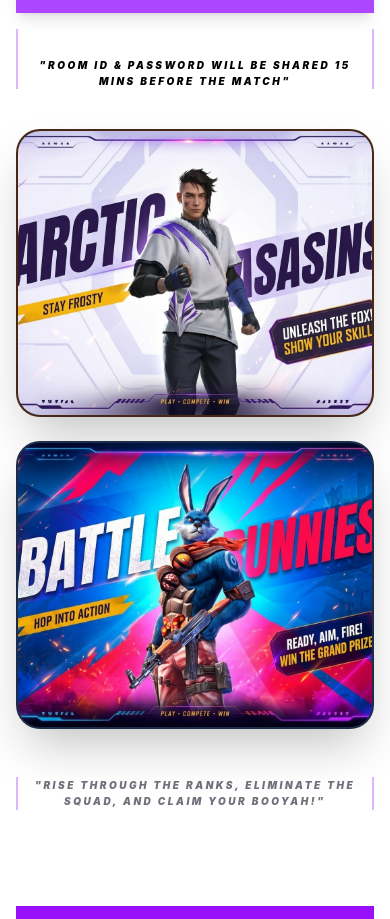
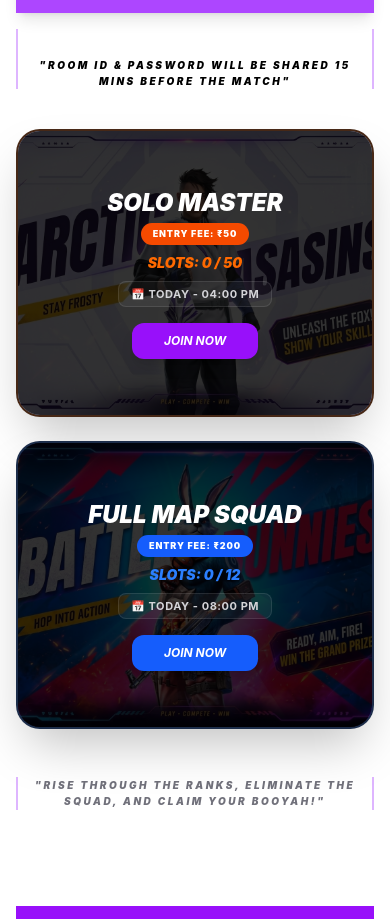
Before and after one commit to rohitt82201-arch/COLLAGE-PROJECT, a React (Vite) app in the folder SupersEsports/: page / in a window 390 px wide. Shown: the part 903-1822 px from the top of the page. Built offline with nearby package versions, Linux system fonts and the light colour scheme; no server answers.

Commit message:
fix: tournament cards responsive for mobile

```diff
--- a/SupersEsports/src/components/TournamentSection.jsx
+++ b/SupersEsports/src/components/TournamentSection.jsx
@@ -6,7 +6,7 @@
 // 🔥 SMART URL JUGAD: Localhost par local chalaega, Vercel par Render chalaega
 const API_URL = window.location.hostname === "localhost"
   ? "http://localhost:5000"
-  : "https://collage-project-rd22.onrender.com"; // 👈 Dono jagah same Render URL rakhein
+  : "https://collage-project-rd22.onrender.com";
 
 function TournamentSection({ onOpenLogin }) {
   const navigate = useNavigate();
@@ -17,7 +17,6 @@
   useEffect(() => {
     const fetchTournaments = async () => {
       try {
-        // 🔥 REPLACED LOCALHOST WITH DYNAMIC API_URL
         const res = await axios.get(`${API_URL}/api/tournaments`);
         if (res.data && res.data.length > 0) {
           setTournaments(res.data);
@@ -28,7 +27,7 @@
         console.error("Fetch error:", err);
         setTournaments([]);
       } finally {
-        setLoading(false); //  FIXED: 'loading(false)' ko badal kar 'setLoading(false)' kar diya hai
+        setLoading(false);
       }
     };
     fetchTournaments();
@@ -158,7 +157,9 @@
           {/* LEFT CARD */}
           <div className="relative h-72 sm:h-80 md:h-96 rounded-3xl md:rounded-[2.5rem] overflow-hidden border-2 border-orange-500/20 group shadow-2xl bg-zinc-900">
             <img src={currentLeft.img} className="w-full h-full object-cover transition-transform duration-700 group-hover:scale-110" alt="FF" />
-            <div className="absolute inset-0 bg-black/75 opacity-0 group-hover:opacity-100 transition-all flex flex-col justify-center items-center text-center p-4 sm:p-6 text-white">
+
+            {/* 🔥 FIXED: opacity-100 on mobile, opacity-0 on desktop (md:), hover par back to 100 */}
+            <div className="absolute inset-0 bg-black/80 md:bg-black/75 opacity-100 md:opacity-0 md:group-hover:opacity-100 transition-all duration-300 flex flex-col justify-center items-center text-center p-4 sm:p-6 text-white">
               <h3 className="text-2xl sm:text-3xl font-black italic uppercase mb-1 px-2">{currentLeft.title}</h3>
 
               <p className="bg-orange-600 text-white px-3 py-1 rounded-full font-black text-[9px] sm:text-[10px] uppercase mb-2 tracking-widest">
@@ -176,7 +177,7 @@
 
               <button
                 onClick={() => handleJoin(currentLeft)}
-                className="bg-purple-600 text-white px-8 py-2.5 sm:px-10 sm:py-3 rounded-xl font-bold mt-4 sm:mt-5 uppercase italic hover:bg-white hover:text-black transition-all active:scale-95 shadow-lg text-xs sm:text-sm cursor-pointer"
+                className="bg-purple-600 text-white px-8 py-2.5 sm:px-10 sm:py-3 rounded-xl font-bold mt-4 sm:mt-5 uppercase italic hover:bg-white hover:text-black md:hover:bg-white md:hover:text-black transition-all active:scale-95 shadow-lg text-xs sm:text-sm cursor-pointer z-10"
               >
                 JOIN NOW
               </button>
@@ -187,7 +188,9 @@
           {/* RIGHT CARD */}
           <div className="relative h-72 sm:h-80 md:h-96 rounded-3xl md:rounded-[2.5rem] overflow-hidden border-2 border-blue-500/20 group shadow-2xl bg-zinc-900">
             <img src={currentRight.img} className="w-full h-full object-cover transition-transform duration-700 group-hover:scale-110" alt="FF" />
-            <div className="absolute inset-0 bg-black/75 opacity-0 group-hover:opacity-100 transition-all flex flex-col justify-center items-center text-center p-4 sm:p-6 text-white">
+
+            {/* 🔥 FIXED: opacity-100 on mobile, opacity-0 on desktop (md:), hover par back to 100 */}
+            <div className="absolute inset-0 bg-black/80 md:bg-black/75 opacity-100 md:opacity-0 md:group-hover:opacity-100 transition-all duration-300 flex flex-col justify-center items-center text-center p-4 sm:p-6 text-white">
               <h3 className="text-2xl sm:text-3xl font-black italic uppercase mb-1 px-2">{currentRight.title}</h3>
 
               <p className="bg-blue-600 text-white px-3 py-1 rounded-full font-black text-[9px] sm:text-[10px] uppercase mb-2 tracking-widest">
@@ -205,7 +208,7 @@
 
               <button
                 onClick={() => handleJoin(currentRight)}
-                className="bg-blue-600 text-white px-8 py-2.5 sm:px-10 sm:py-3 rounded-xl font-bold mt-4 sm:mt-5 uppercase italic hover:bg-white hover:text-black transition-all active:scale-95 shadow-lg text-xs sm:text-sm cursor-pointer"
+                className="bg-blue-600 text-white px-8 py-2.5 sm:px-10 sm:py-3 rounded-xl font-bold mt-4 sm:mt-5 uppercase italic hover:bg-white hover:text-black md:hover:bg-white md:hover:text-black transition-all active:scale-95 shadow-lg text-xs sm:text-sm cursor-pointer z-10"
               >
                 JOIN NOW
               </button>
```
